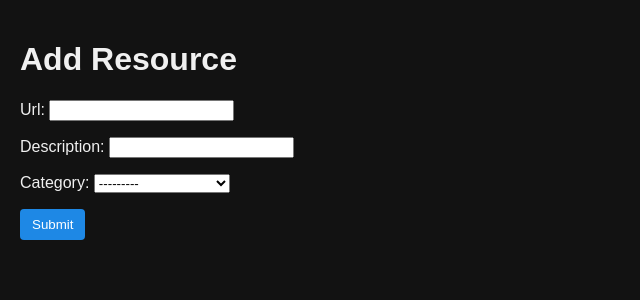
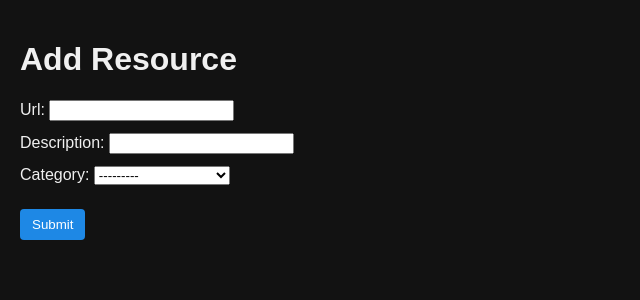
Before and after one commit to 04-impiousrust/opensec, a Django app: page /add/ in a window 1280 px wide. Shown: the top 300 px of the page, without its empty margins (0-640 px from the left). Run offline with Django 4.2, Linux system fonts and the light colour scheme; data comes from the database, SQL or seed files in the repository.

Commit message:
Improve spacing in resource templates

```diff
--- a/templates/resources/category_create.html
+++ b/templates/resources/category_create.html
@@ -18,6 +18,10 @@
             border: none;
             border-radius: 4px;
             cursor: pointer;
+            margin-top: 12px;
+        }
+        form p {
+            margin: 12px 0;
         }
     </style>
 </head>
--- a/templates/resources/create.html
+++ b/templates/resources/create.html
@@ -18,6 +18,10 @@
             border: none;
             border-radius: 4px;
             cursor: pointer;
+            margin-top: 12px;
+        }
+        form p {
+            margin: 12px 0;
         }
     </style>
 </head>
```
Also changed, not shown: templates/resources/list.html (+12 -3 lines).
